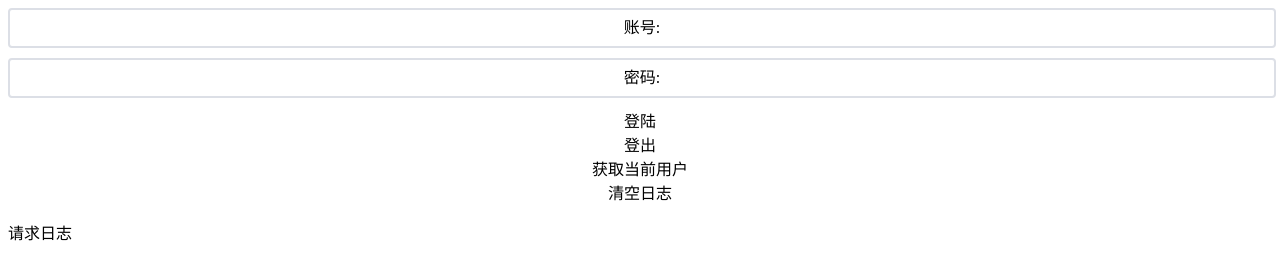
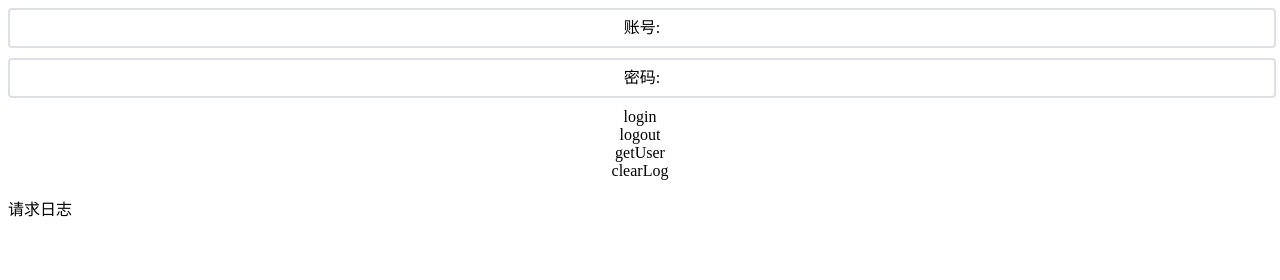
Before and after one commit to kfcfk1985/koa_todoList, a website: page public/login.html in a window 1280 px wide. Drawn offline with nearby package versions, Linux system fonts and the light colour scheme.

```diff
--- a/public/login.html
+++ b/public/login.html
@@ -95,19 +95,19 @@
           }
         ],
         btnList: [{
-            name: "登陆",
+            name: "login",
             type: "login"
           },
           {
-            name: "登出",
+            name: "logout",
             type: "logout"
           },
           {
-            name: "获取当前用户",
+            name: "getUser",
             type: "getUser"
           },
           {
-            name: "清空日志",
+            name: "clearLog",
             type: "clearLog"
           }
         ],
```
Also changed, not shown: index.js (+17 -8 lines), README.md, demo.gif.
